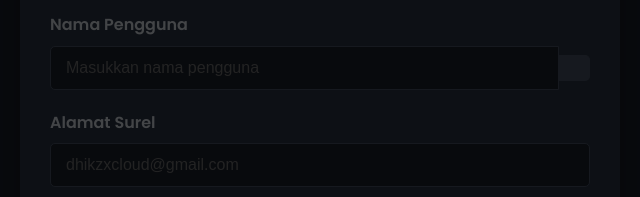
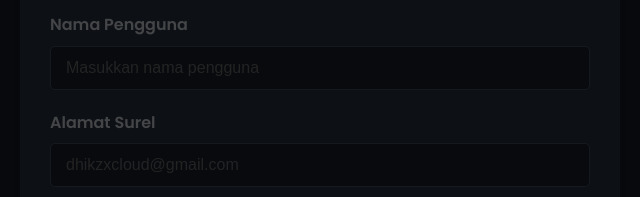
Before and after one commit to DimasMahardika24/WebStore, a plain HTML site: page index.html in a window 1280 px wide. Shown: the part 300-497 px from the top of the page, 320-960 px from the left. Drawn offline with Linux system fonts and the light colour scheme.

Commit message:
Add files via upload

```diff
--- a/index.html
+++ b/index.html
@@ -82,13 +82,9 @@
                 <div class="form-section">
                     <h3><i class="fas fa-user-circle"></i> Informasi Akun</h3>
                     <div class="form-group">
-                        <label for="username" class="form-label">Nama Pengguna</label>
-                        <div class="input-group">
-                            <input type="text" id="username" class="form-input" placeholder="Masukkan nama pengguna"
-                                required>
-                            <span class="input-group-addon"></span>
-                        </div>
-                    </div>
+    <label for="username" class="form-label">Nama Pengguna</label>
+    <input type="text" id="username" class="form-input" placeholder="Masukkan nama pengguna" required>
+</div>
 
                     <div class="form-group">
                         <label for="email" class="form-label">Alamat Surel</label>
```
